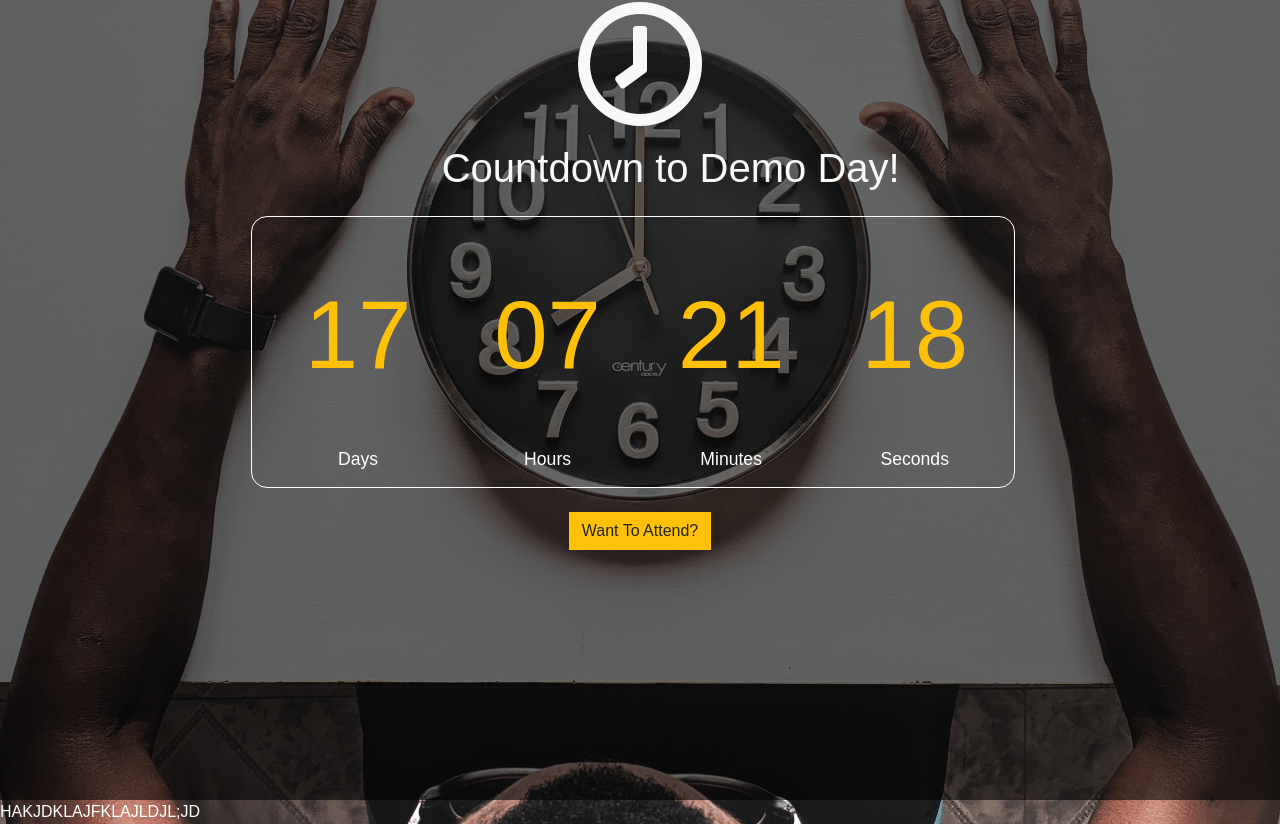
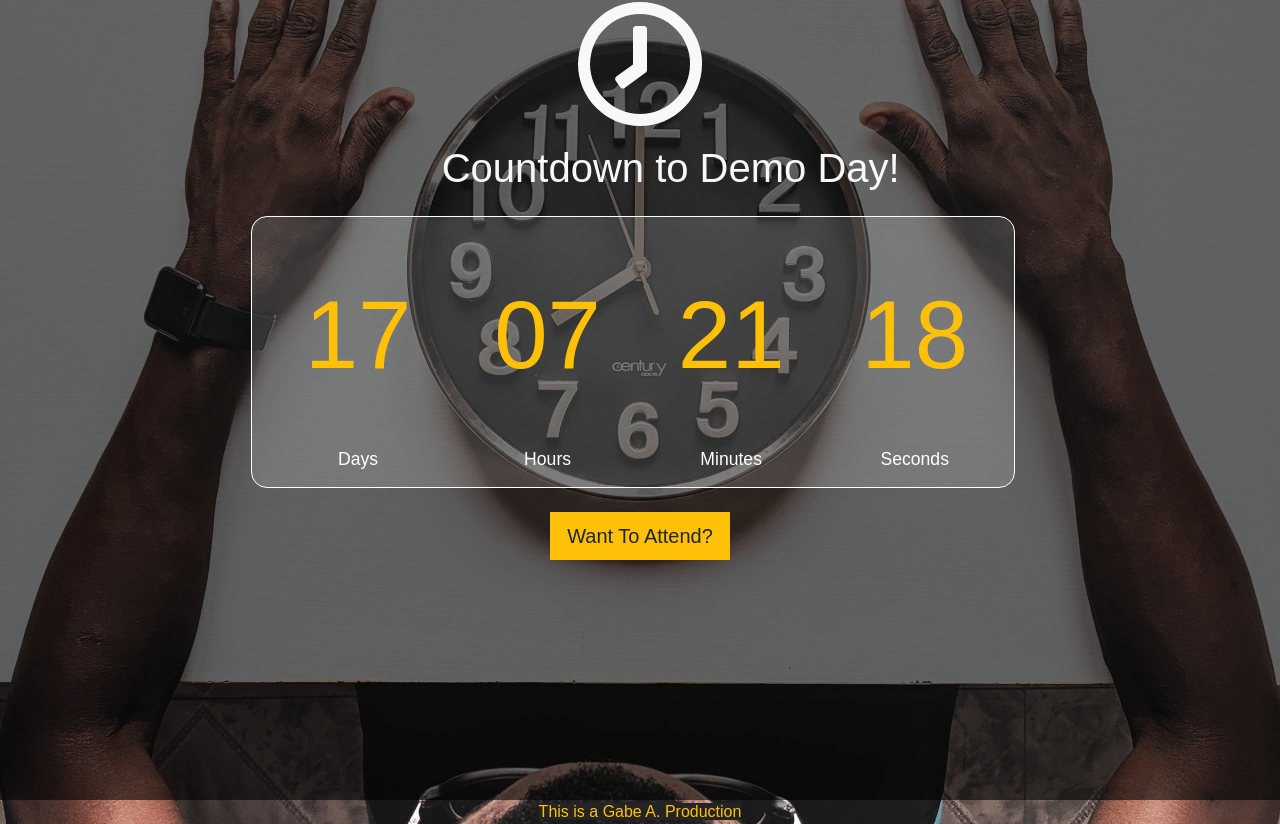
Before and after one commit to gabeaustin/countdown-timer, a React (Create React App) app: page / in a window 1280 px wide. Built offline with nearby package versions, Linux system fonts and the light colour scheme.

Commit message:
updated footer link

```diff
--- a/src/App.css
+++ b/src/App.css
@@ -39,6 +39,7 @@ body {
 
 .timerDaysCountdownContainer {
     display: flex;
+
 }
 
 .timerDaysCountdown {
@@ -48,6 +49,7 @@ body {
     align-content: center;
     border-radius: 1em;
     margin-left: 2em;
+    background-color: rgba(255, 255, 255, 0.15);
 }
 
 .dateNum {
@@ -68,3 +70,13 @@ body {
 #mainButton {
     border-radius: 0em;
 }
+
+footer a {
+    color: #FFC108;
+    background-color: #242424;
+}
+
+footer a:hover {
+    color: #fff;
+    text-decoration: none;
+}
--- a/src/App.js
+++ b/src/App.js
@@ -106,15 +106,12 @@ const App = () => {
                 </div>
 
                 <div className="buttonContainer text-center m-4">
-                    <button id="mainButton" type="button" class="btn btn-warning">Want To Attend?</button>
+                    <button id="mainButton" type="button" className="btn btn-warning btn-lg">Want To Attend?</button>
                 </div>
-
-            </section>
-            <section>
             </section>
 
             <footer>
-                <div>HAKJDKLAJFKLAJLDJL;JD</div> {/* put link to demo call here */}
+                <div className="text-center"><a href="http://www.myboygabe.com" target="_blank">This is a Gabe A. Production</a></div> {/* put link to demo call here */}
             </footer>
         </section>
     </div>
```
